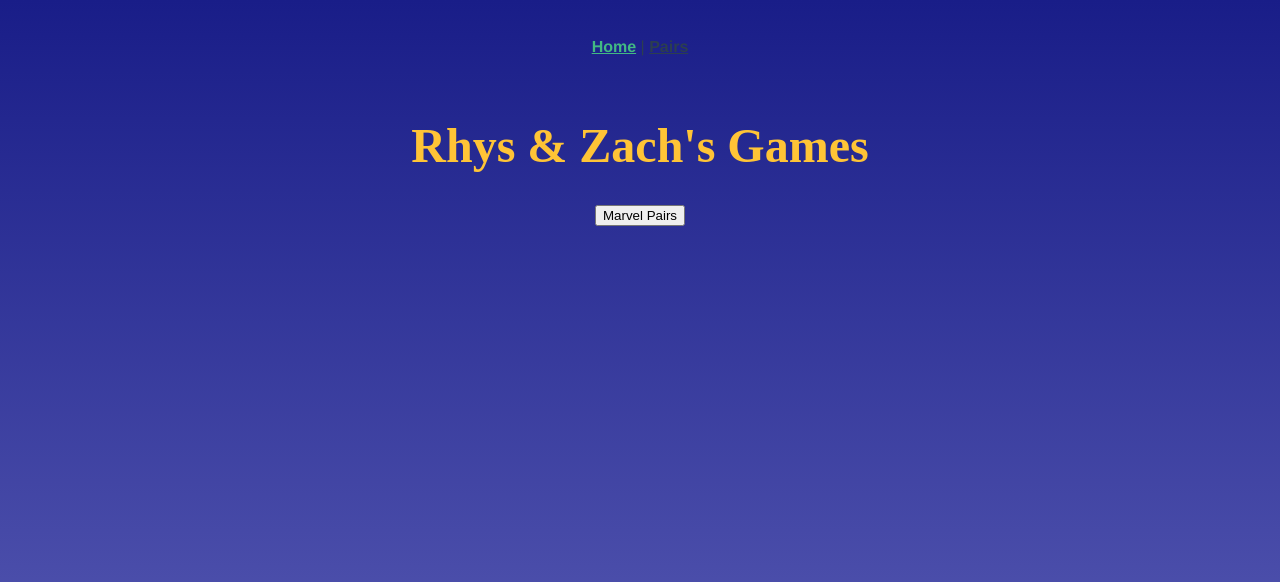
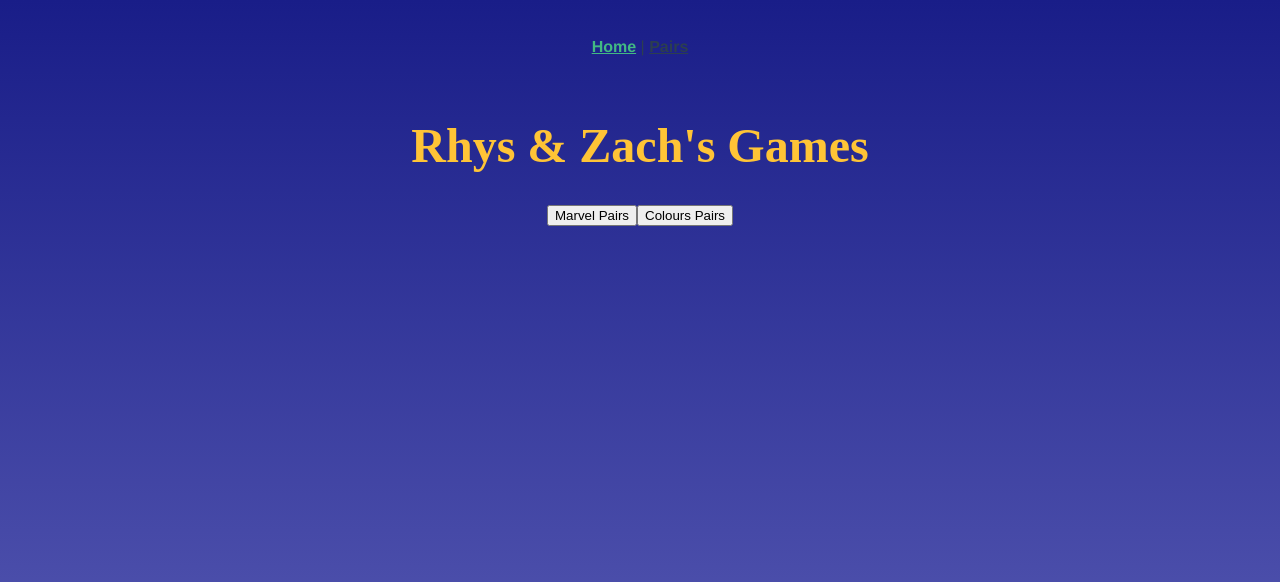
Before and after one commit to OliHickie/kidsgames, a Vue app in the folder kids-games/: page /#/ in a window 1280 px wide. Shown: the top 582 px of the page. Built offline with nearby package versions, Linux system fonts and the light colour scheme; a web font is replaced by a local one.

Commit message:
Implement colours for pairs

```diff
--- a/kids-games/src/views/HomeView.vue
+++ b/kids-games/src/views/HomeView.vue
@@ -1,8 +1,11 @@
 <template>
   <div>
     <h1>Rhys & Zach's Games</h1>
-    <button @click="marvelPairs()">
+    <button @click="pairs('marvel')">
       Marvel Pairs
+    </button>
+    <button @click="pairs('colours')">
+      Colours Pairs
     </button>
   </div>
 
@@ -16,11 +19,11 @@ export default {
   name: "HomeView",
   components: {},
   setup() {
-    const marvelPairs = () => {
-      router.push({ name: 'pairs', query: { mode: 'marvel'}})
+    const pairs = (mode) => {
+      router.push({ name: 'pairs', query: { mode: mode}})
     }
     return {
-      marvelPairs,
+      pairs,
     };
   }
 };
--- a/kids-games/src/views/PairsView.vue
+++ b/kids-games/src/views/PairsView.vue
@@ -15,6 +15,7 @@
 
 <script>
 import Marvel from '../content/marvel';
+import Colours from '../content/colours';
 import { useRoute } from 'vue-router';
 import { ref, computed, onMounted, onBeforeUnmount, watch, Vue } from 'vue';
 
@@ -28,6 +29,8 @@ export default {
       switch(query) {
         case 'marvel':
           return Marvel;
+        case 'colours':
+          return Colours;
         default:
       }
     })
@@ -106,7 +109,7 @@ $border-radius: 20px;
   }
 }
 .card {
-  background-color: $blue;
+  background-color: $white;
   height: 20vh;
   width: 15vh;
   background-size: cover;
```
